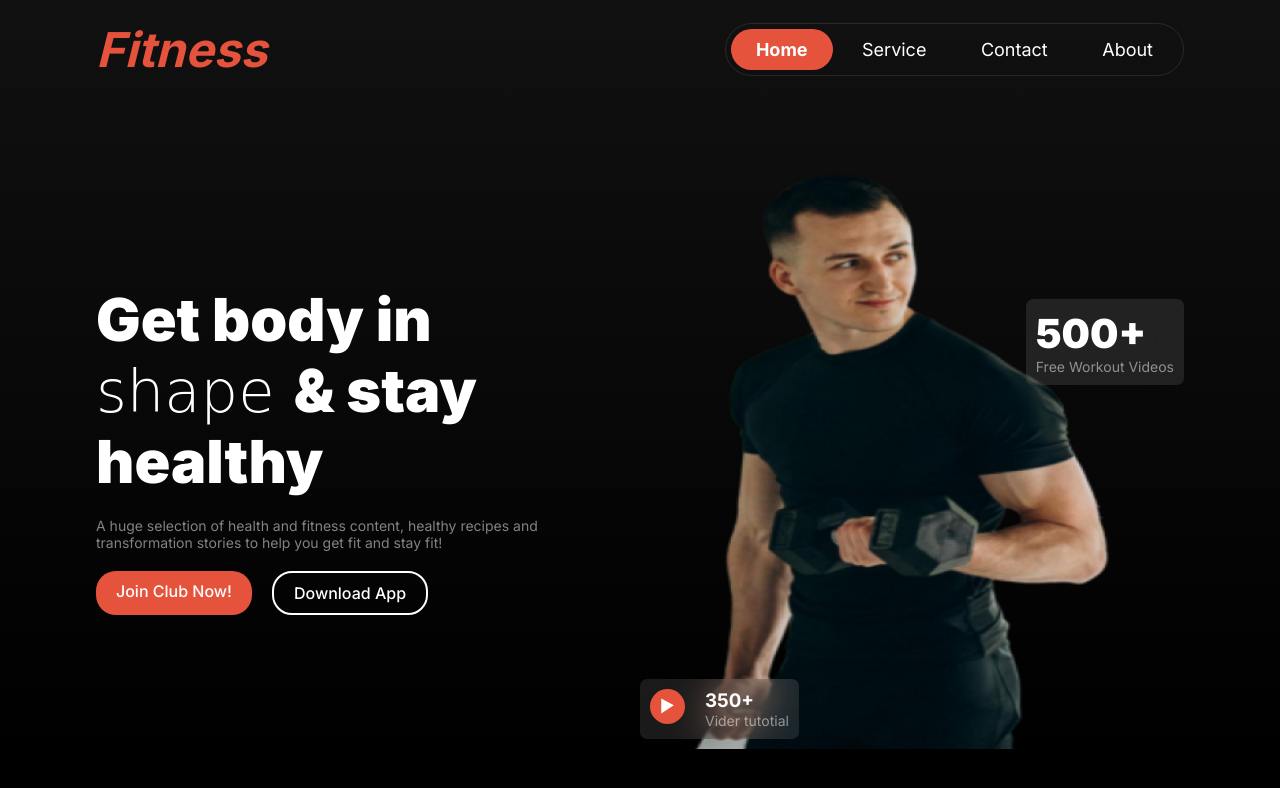
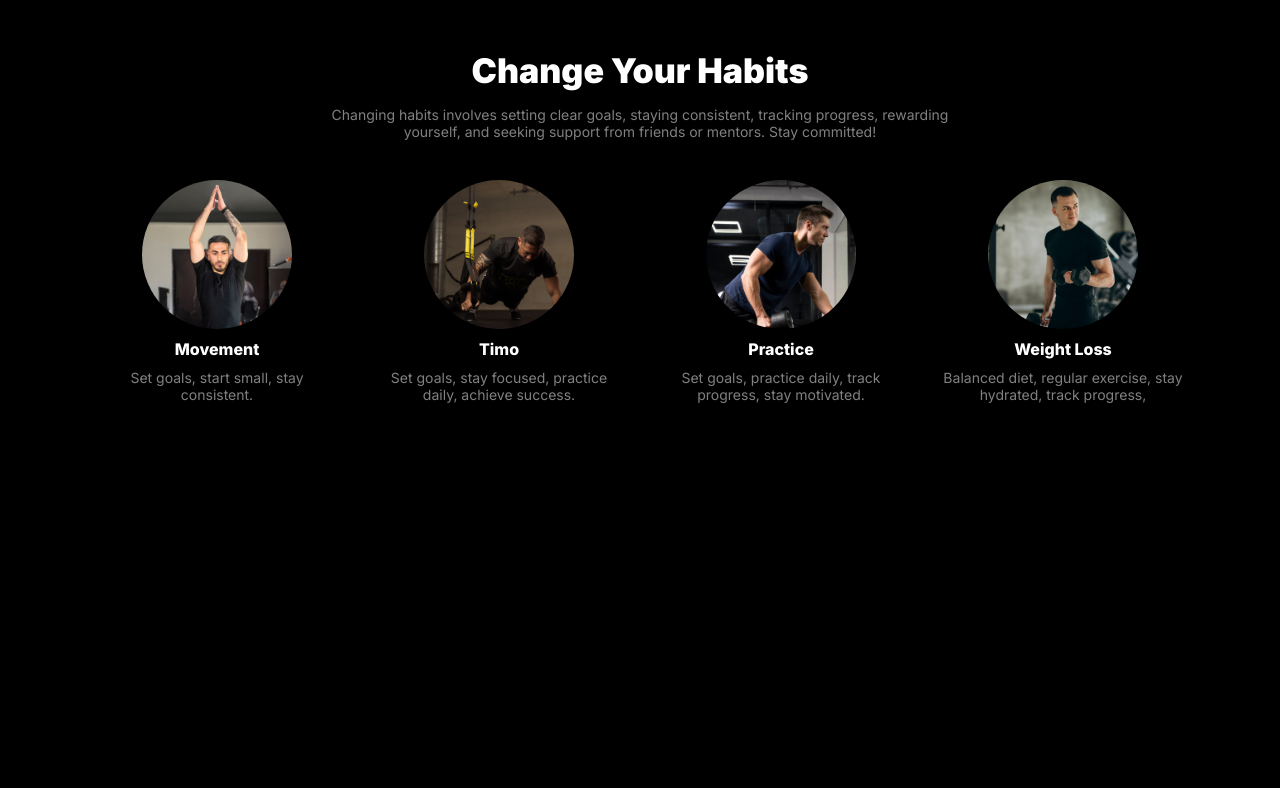
Before and after one commit to sabbir-hosen-dev/A2-Fitness, a plain HTML site: page index.html in a window 1280 px wide. Drawn offline with Linux system fonts and the light colour scheme; a web font is replaced by a local one.

Commit message:
habit section add

```diff
--- a/Styles/style.css
+++ b/Styles/style.css
@@ -13,9 +13,10 @@ body {
   color: #fff;
 }
 .section-heading {
-  font-size: 45px;
+  font-size: 34px;
   font-weight: 900;
   text-align: center;
+  margin-bottom: 15px;
 }
 p {
   color: rgba(255, 255, 255, 0.5);
@@ -27,13 +28,20 @@ p {
 .text-left {
   text-align: left;
 }
+.mediaum-heading {
+  font-size: 25px;
+  font-weight: 800;
+}
 .small-heading {
-  font-size: 25px;
   font-weight: 800;
 }
 .wrap {
   width: 85%;
   margin: 0 auto;
+}
+.margin{
+  margin-top: 50px;
+  margin-bottom: 50px;
 }
 .hide {
   display: none !important;
@@ -57,7 +65,7 @@ img {
 }
 /* -- heading part - style --  */
 .header {
-  background: linear-gradient(rgb(17, 17, 17), rgba(119, 119, 119, 0));
+  background: linear-gradient(to bottom, #0e0e0e 0%, #434343 100%);
 
 }
 .logo {
@@ -137,7 +145,7 @@ img {
 }
 .bannar-img img {
   max-width: 450px;
-  max-height: 600px;
+  max-height: 630px;
 }
 .button-wrap {
   display: flex;
@@ -187,6 +195,36 @@ img {
 .right-text p,.left-text p{
   margin: 0;;
 }
+
+/* ---- habits -- section  */
+.center{
+  display: flex;
+  justify-content: center;
+  align-items: center;
+}
+.max-text{
+  max-width: 650px;
+}
+.habits{
+  display: grid;
+  grid-template-columns: repeat(4 , 1fr);
+  gap:40px;
+  text-align: center;
+  margin-top: 40px;
+}
+.habits p{
+  max-width: 500px;
+}
+.habit{
+  display: flex;
+  flex-direction: column;
+  align-items: center;
+  gap:10px;
+}
+.habit img{
+  border-radius: 50%;
+  max-width: 150px;
+}
 /* -------- responsive style ------  */
 @media screen and (max-width: 576px) {
   .nav ul {
@@ -195,8 +233,8 @@ img {
   #menu {
     display: block;
   }
-  .banner-section {
-    flex-direction: column;
+  .habits{
+    grid-template-columns: 1fr;
   }
 }
 
@@ -207,4 +245,7 @@ img {
   #menu {
     display: block;
   }
+  .habits{
+    grid-template-columns: repeat(2, 1fr);
+  }
 }
--- a/index.html
+++ b/index.html
@@ -18,7 +18,7 @@
     <link rel="stylesheet" href="Styles/style.css" />
   </head>
   <body>
-    <header class="header">
+    <header class="header hide">
       <!-- --- nav part --  -->
       <nav class="wrap nav">
         <div class="logo"><h2>Fitness</h2></div>
@@ -69,5 +69,41 @@
         </div>
       </div>
     </header>
+
+    <main>
+      <section class="wrap margin habits-section">
+        <h2 class="section-heading">Change Your Habits</h2>
+        <div class="center">
+          <p class="text-center max-text">
+            Changing habits involves setting clear goals, staying consistent,
+            tracking progress, rewarding yourself, and seeking support from
+            friends or mentors. Stay committed!
+          </p>
+        </div>
+
+        <div class="habits">
+          <div class="habit">
+            <img src="images/image 2.png" alt="" />
+            <h4 class="small-heading">Movement</h4>
+            <p>Set goals, start small, stay consistent.</p>
+          </div>
+          <div class="habit">
+            <img src="images/image 3.png" alt="" />
+            <h4 class="small-heading">Timo</h4>
+            <p>Set goals, stay focused, practice daily, achieve success.</p>
+          </div>
+          <div class="habit">
+            <img src="images/image 4.png" alt="" />
+            <h4 class="small-heading">Practice</h4>
+            <p>Set goals, practice daily, track progress, stay motivated.</p>
+          </div>
+          <div class="habit">
+            <img src="images/image 5.png" alt="" />
+            <h4 class="small-heading">Weight Loss</h4>
+            <p>Balanced diet, regular exercise, stay hydrated, track progress, </p>
+          </div>
+        </div>
+      </section>
+    </main>
   </body>
 </html>
```
